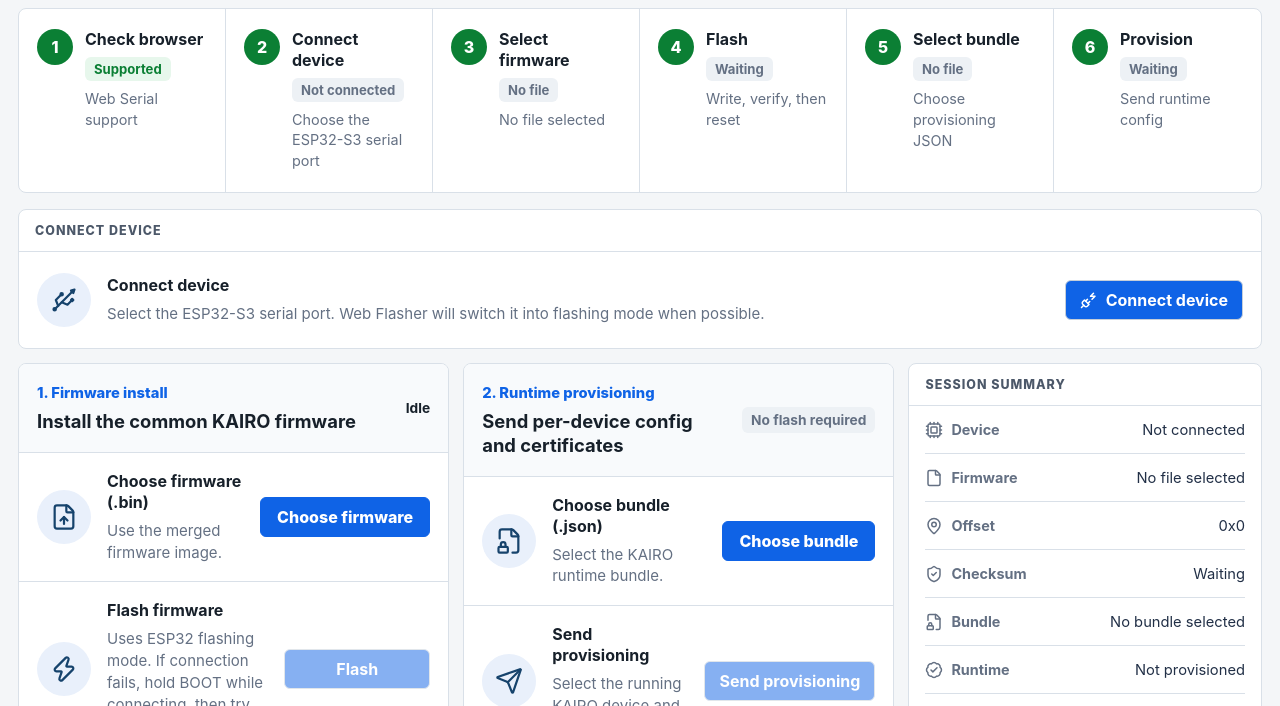
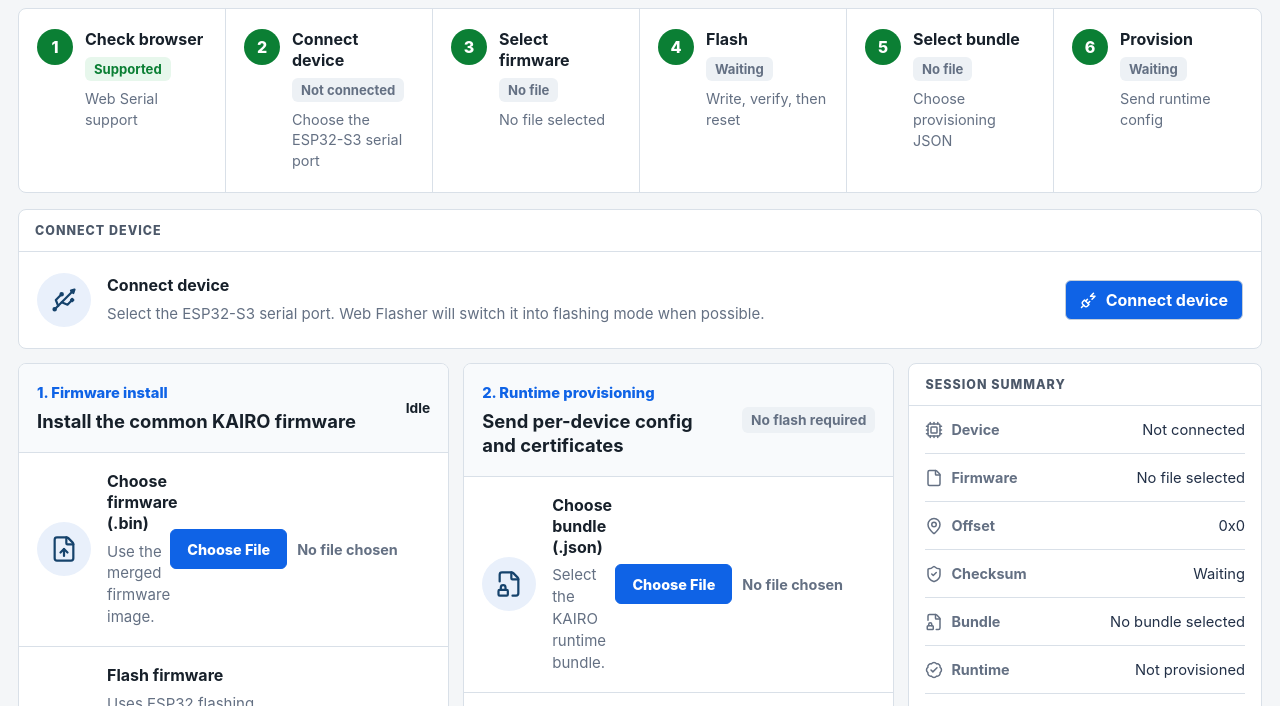
Before and after one commit to kasfreedom/web-flasher, a website built with Vite: page index.html in a window 1280 px wide. Shown: the part 76-782 px from the top of the page. Built offline with nearby package versions, Linux system fonts and the light colour scheme.

Commit message:
Use native file inputs for pickers

```diff
--- a/index.html
+++ b/index.html
@@ -146,12 +146,9 @@
                   <h3>Choose firmware (.bin)</h3>
                   <p>Use the merged firmware image.</p>
                 </div>
-                <label id="firmwarePickerButton" class="file-picker" for="firmwareInput">
-                  Choose firmware
-                </label>
                 <input
                   id="firmwareInput"
-                  class="file-input"
+                  class="file-picker"
                   type="file"
                   accept=".bin,application/octet-stream"
                 />
@@ -195,12 +192,9 @@
                   <h3>Choose bundle (.json)</h3>
                   <p>Select the KAIRO runtime bundle.</p>
                 </div>
-                <label id="provisioningPickerButton" class="file-picker" for="provisioningInput">
-                  Choose bundle
-                </label>
                 <input
                   id="provisioningInput"
-                  class="file-input"
+                  class="file-picker"
                   type="file"
                   accept=".json,application/json"
                 />
--- a/src/styles.css
+++ b/src/styles.css
@@ -541,44 +541,35 @@ button svg,
 }
 
 .file-picker {
-  display: inline-flex;
-  align-items: center;
-  justify-content: center;
-  min-width: 146px;
+  max-width: 260px;
+  color: var(--muted);
+  font-size: 0.9rem;
+  font-weight: 700;
+}
+
+.file-picker::file-selector-button {
   min-height: 40px;
   border: 1px solid var(--primary);
   border-radius: 6px;
   padding: 0 16px;
+  margin-right: 10px;
   color: #ffffff;
   background: var(--primary);
   cursor: pointer;
+  font: inherit;
   font-weight: 800;
-  line-height: 1;
-  user-select: none;
 }
 
-.file-picker:hover {
+.file-picker:hover::file-selector-button {
   background: var(--primary-strong);
 }
 
-.file-picker[aria-disabled="true"] {
-  pointer-events: none;
-  cursor: not-allowed;
+.file-picker:disabled {
   opacity: 0.5;
 }
 
-.file-input {
-  position: absolute;
-  width: 1px;
-  height: 1px;
-  overflow: hidden;
-  clip: rect(0, 0, 0, 0);
-  clip-path: inset(50%);
-  white-space: nowrap;
-  border: 0;
-  padding: 0;
-  margin: -1px;
-  opacity: 0;
+.file-picker:disabled::file-selector-button {
+  cursor: not-allowed;
 }
 
 .primary-action {
--- a/src/ui/AppController.ts
+++ b/src/ui/AppController.ts
@@ -281,17 +281,10 @@ export class AppController {
       this.state.status === "unsupported" ||
       this.state.status === "flashing" ||
       this.state.status === "provisioning";
-    this.setFilePickerDisabled(this.firmwarePickerButton, this.firmwareInput.disabled);
     this.provisioningInput.disabled =
       this.state.status === "unsupported" ||
       this.state.status === "flashing" ||
       this.state.status === "provisioning";
-    this.setFilePickerDisabled(this.provisioningPickerButton, this.provisioningInput.disabled);
-  }
-
-  private setFilePickerDisabled(element: HTMLElement, disabled: boolean): void {
-    element.setAttribute("aria-disabled", String(disabled));
-    element.tabIndex = disabled ? -1 : 0;
   }
 
   private setStatusClass(
@@ -341,16 +334,8 @@ export class AppController {
     return this.required<HTMLInputElement>("#firmwareInput");
   }
 
-  private get firmwarePickerButton(): HTMLElement {
-    return this.required<HTMLElement>("#firmwarePickerButton");
-  }
-
   private get provisioningInput(): HTMLInputElement {
     return this.required<HTMLInputElement>("#provisioningInput");
-  }
-
-  private get provisioningPickerButton(): HTMLElement {
-    return this.required<HTMLElement>("#provisioningPickerButton");
   }
 
   private get flashButton(): HTMLButtonElement {
```
Also changed, not shown: src/ui/AppController.test.ts (+3 -12 lines).
